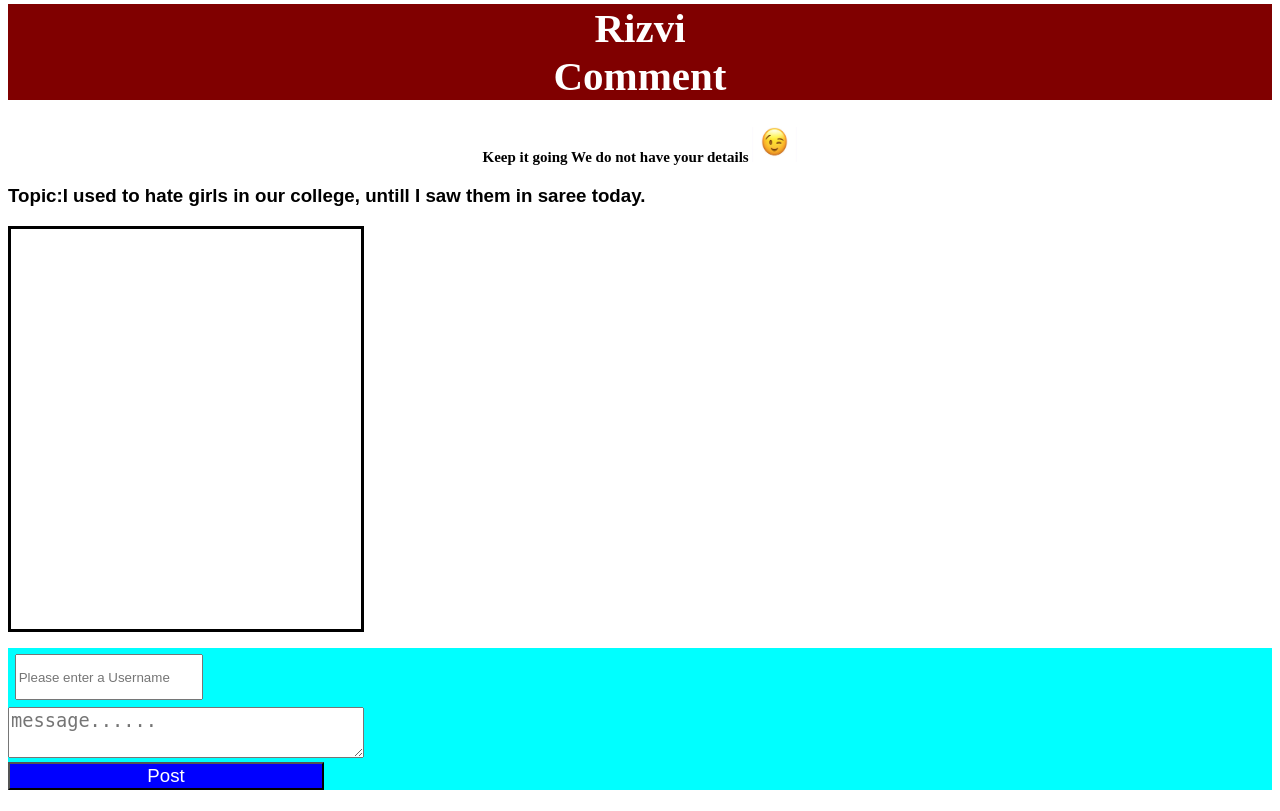
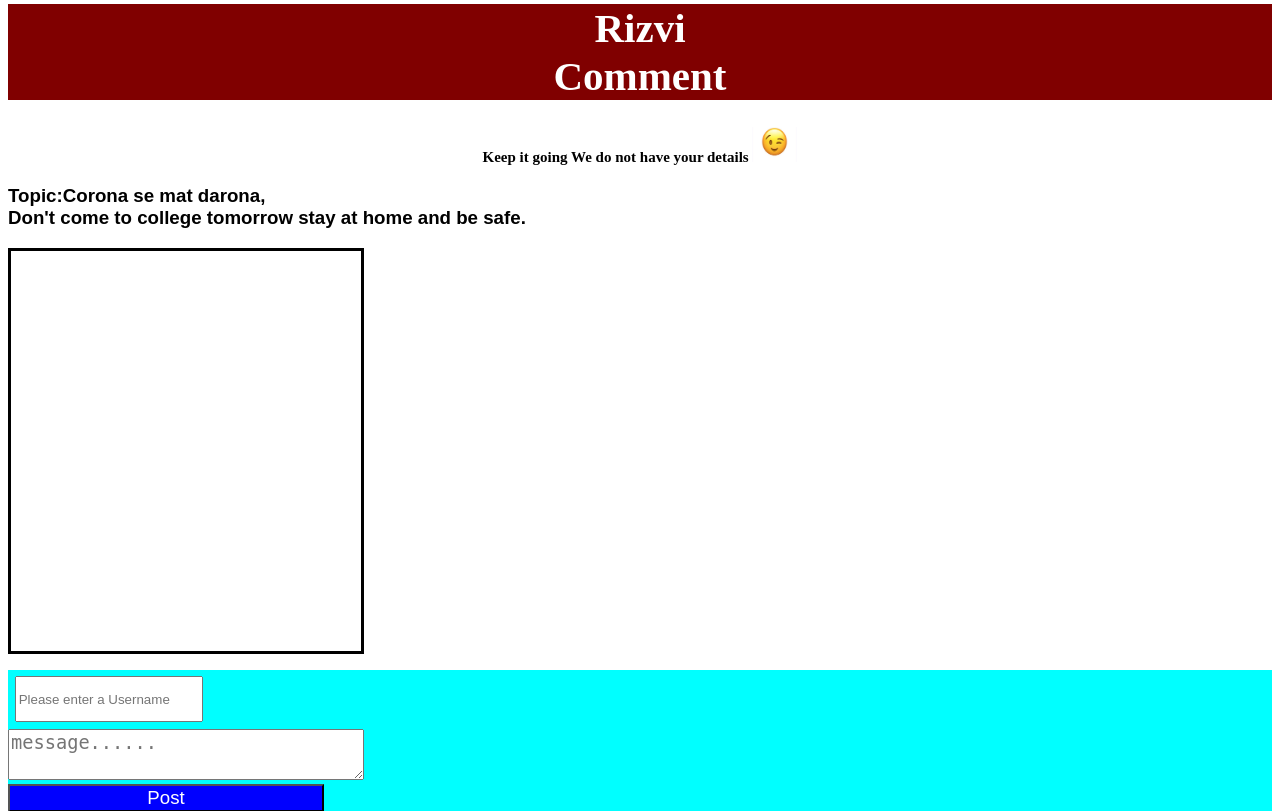
Before and after one commit to SiddhantShah04/comments, a Flask app: template templates/comment.html in a window 1280 px wide. Shown: the top 811 px of the page. Run offline with Flask 2, Linux system fonts and the light colour scheme; the template is opened without the code that fills it, so the values that code supplies are empty.

Commit message:
changes topic

```diff
--- a/templates/comment.html
+++ b/templates/comment.html
@@ -3,7 +3,7 @@
 
     {% block p %}
 
-            <h3 style="font-family: Arial, Helvetica, sans-serif;">Topic:I used to hate  girls in our college, untill I saw them in saree today.</h3>
+            <h3 style="font-family: Arial, Helvetica, sans-serif;">Topic:Corona se mat darona,<br>Don't come to college tomorrow stay at home and be safe.</h3>
         <div id="p" style="height:400px;width:350px;overflow-y:scroll;border-width:0.2em;border-style:solid;border-color:black;">
 
                 {% for student in students %}
```
